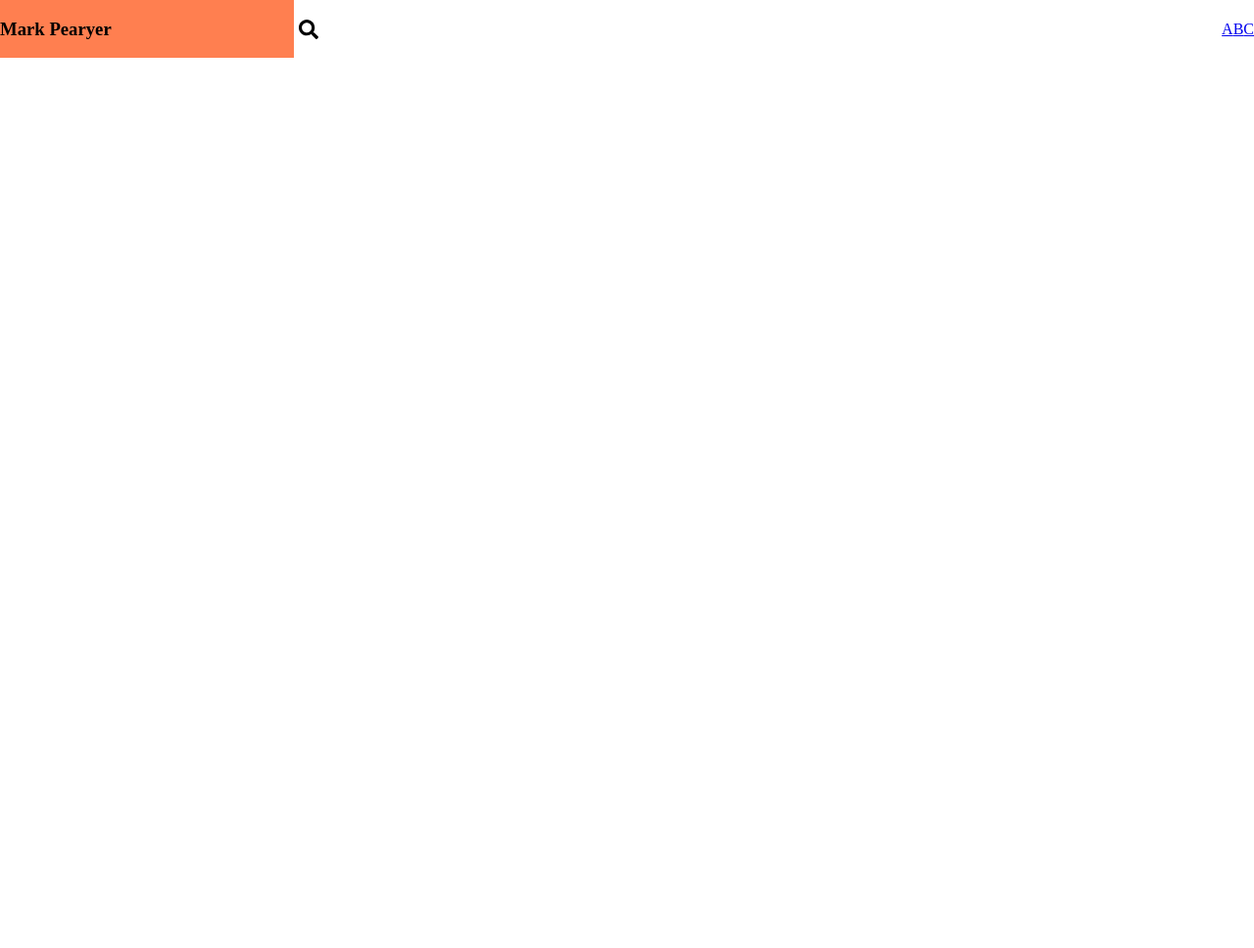
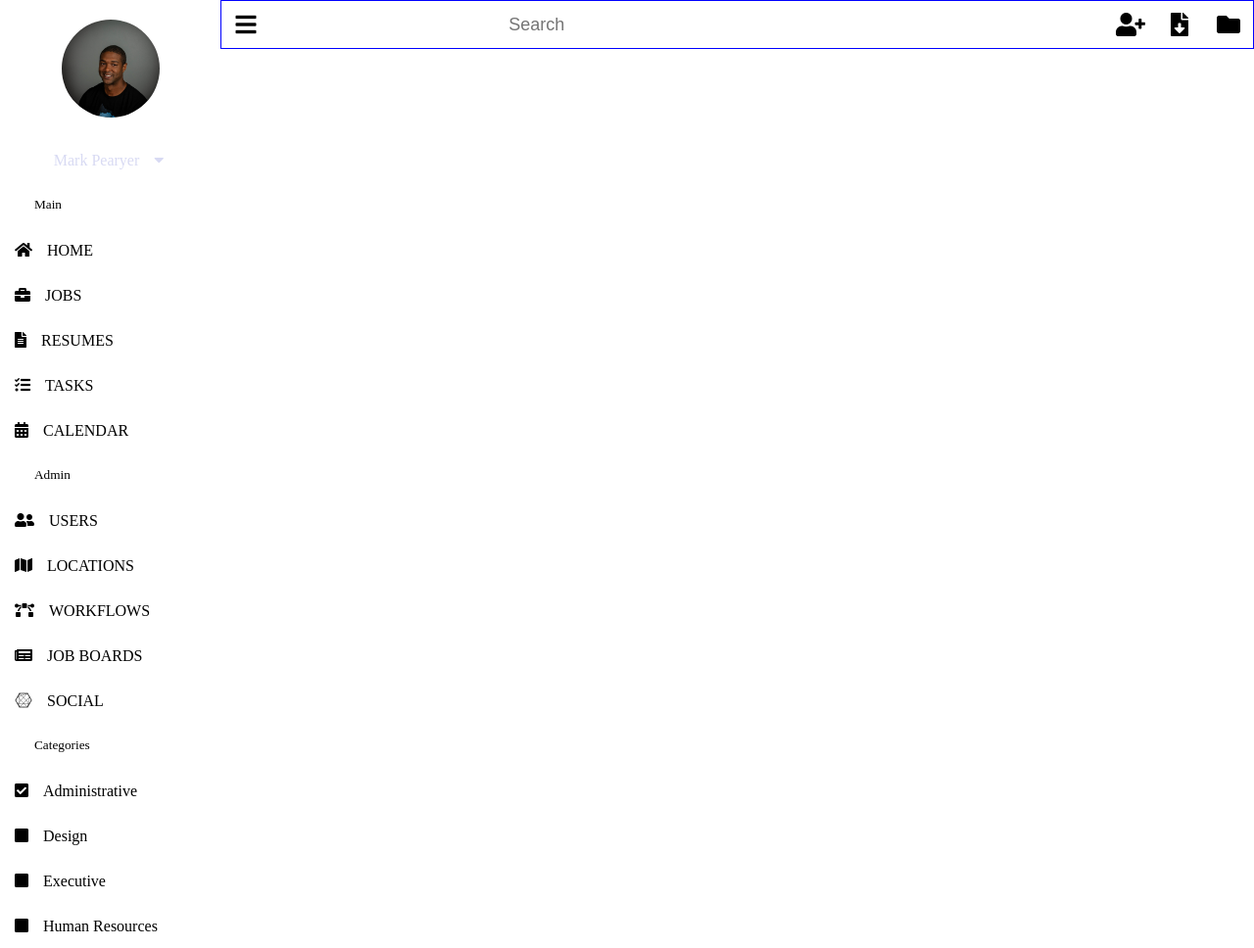
Before and after one commit to marcusp619/mp-comp-challenge-3, a plain HTML site: page index.html in a window 1280 px wide. Shown: the whole page at 98% size. Before the commit the page ends 800 px from the top, so only its background shows below. Drawn offline with Linux system fonts and the light colour scheme.

Commit message:
Organize HTML and CSS using BEM

```diff
--- a/index.html
+++ b/index.html
@@ -5,21 +5,47 @@
     <meta name="viewport" content="width=device-width, initial-scale=1.0">
     <meta http-equiv="X-UA-Compatible" content="ie=edge">
     <title>Static Comp 3</title>
-    <link rel="stylesheet" href="/node_modules/normalize.css/">
+    <link rel="stylesheet" href="reset.css">
+    <link rel="stylesheet" href="https://use.fontawesome.com/releases/v5.2.0/css/all.css" integrity="sha384-hWVjflwFxL6sNzntih27bfxkr27PmbbK/iSvJ+a4+0owXq79v+lsFkW54bOGbiDQ" crossorigin="anonymous">
     <link rel="stylesheet" href="style.css">
   </head>
   <body>
     <div class="wrapper">
       <header>
-        <a href="#" class="icons icon__menu"></a>
-        <input type="search">
-        <a href="#">A</a>
-        <a href="#">B</a>
-        <a href="#">C</a>
+        <a href="#" class=""><i class="fas fa-bars icons"></i></a>
+        <input type="search" placeholder="Search">
+        <a href="#"><i class="fas fa-user-plus icons"></i></a>
+        <a href="#"><i class="fas fa-file-download icons"></i></a>
+        <a href="#"><i class="fas fa-folder icons"></i></a>
       </header>
       <aside>
-        <section class="img"></section>
-        <h3>Mark Pearyer</h3>
+        <section class="aside__profile">
+          <img src="images/Mark Pearyer.jpg" alt="">
+          <a href="#">Mark Pearyer<i class="fas fa-caret-down"></i></a>
+        </section>
+        <ul class="aside__main">
+          <h5>Main</h5> <!--make ul and add li*5 -->
+          <li><i class="fas fa-home"></i>HOME</li>
+          <li><i class="fas fa-briefcase"></i>JOBS</li>
+          <li><i class="fas fa-file-alt"></i>RESUMES</li>
+          <li><i class="fas fa-tasks"></i>TASKS</li>
+          <li><i class="fas fa-calendar-alt"></i>CALENDAR</li>
+        </ul>
+        <ul class="aside__admin">
+          <h5>Admin</h5>
+          <li><i class="fas fa-user-friends"></i>USERS</li>
+          <li><i class="fas fa-map"></i>LOCATIONS</li>
+          <li><i class="fas fa-bezier-curve"></i>WORKFLOWS</li>
+          <li><i class="fas fa-newspaper"></i>JOB BOARDS</li>
+          <li><i class="fab fa-connectdevelop"></i>SOCIAL</li>
+        </ul>
+        <ul class="aside__categories">
+          <h5>Categories</h5>
+          <li><i class="fas fa-check-square"></i>Administrative</li>
+          <li><i class="fas fa-square"></i>Design</li>
+          <li><i class="fas fa-square"></i>Executive</li>
+          <li><i class="fas fa-square"></i>Human Resources</li>
+        </ul>
       </aside>
     </div>
   </body>
--- /dev/null
+++ b/reset.css
@@ -0,0 +1,23 @@
+html {
+  box-sizing: border-box;
+  font-size: 16px;
+}
+
+*, *:before, *:after {
+  box-sizing: inherit;
+}
+
+body, h1, h2, h3, h4, h5, h6, p, ol, ul {
+  margin: 0;
+  padding: 0;
+  font-weight: normal;
+}
+
+ol, ul {
+  list-style: none;
+}
+
+img {
+  max-width: 100%;
+  height: auto;
+}
--- a/style.css
+++ b/style.css
@@ -1,40 +1,74 @@
 body {
-  margin: 0;
+ /*  background: #07071D; */
 }
 .wrapper {
   display: grid;
-  grid-template-columns: 300px 1fr;
+  grid-template-columns: 225px 1fr;
 }
 
+/* ASIDE */
+
 aside {
-  background: coral;
   grid-column: 1;
+  grid-row: 1;
+}
+
+aside a {
+  display: block;
+  text-decoration: none;
+  color: #D8DAF3;
+  padding: 0 20px;
+}
+
+aside .fas,
+.fab {
+  margin: 15px 15px;
+}
+
+.aside__profile {
+  display: grid;
+  justify-items: center;
+  align-items: center;
+}
+
+.aside__profile a {
+  padding: 20px 0 0 2px;
+  margin-left: 10px;
+}
+
+.aside__profile img {
+  border-radius: 50%;
+  height: 100px;
+  margin-top: 20px;
+  width: 100px;
+}
+
+/* HEADER */
+
+h5 {
+  margin: 15px 35px;
 }
 
 header {
-  display: flex;
-  grid-row: 1;
-  grid-column: 2;
+  border: 1px solid blue;
+  display: grid;
+  grid-template-columns: 50px 1fr 50px 50px 50px;
+  height: 50px;
+  justify-items: center;
   align-items: center;
-  width: 100%;
 }
 
 .icons {
-
-}
-
-.icon__menu {
-  background: url(images/bars-solid.svg);
+  color: black;
+  font-size: 1.5rem;
 }
 
 input {
-  background: url(images/search-solid.svg);
   background-repeat: no-repeat;
   background-size: 1.1em;
   background-position: 5px center;
   border: none;
-  width: 100%;
-  height: 100%;
+  width: 50%;
   outline: none;
   padding-left: 30px;
   font-size: 18px;
```
Also changed, not shown: images/bars-solid.svg (deleted), images/icons8-search.svg (deleted), images/search-solid.svg (deleted).
